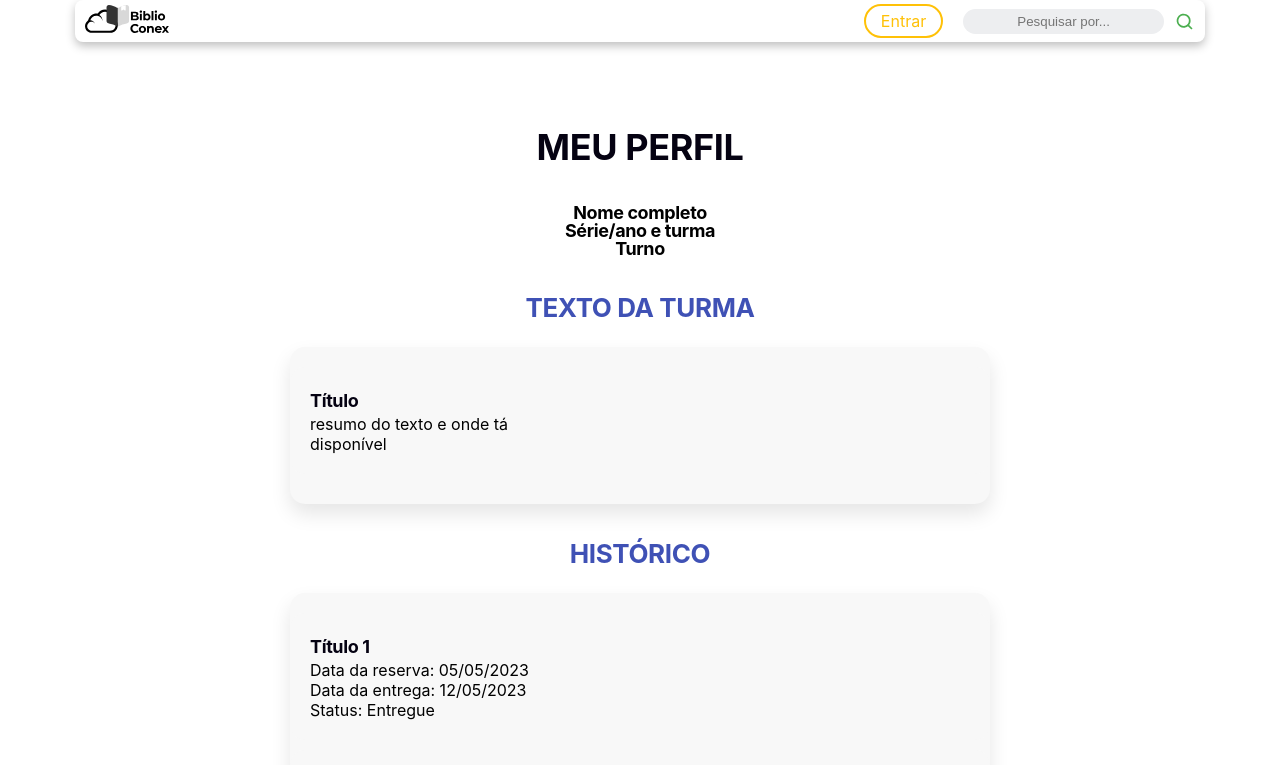
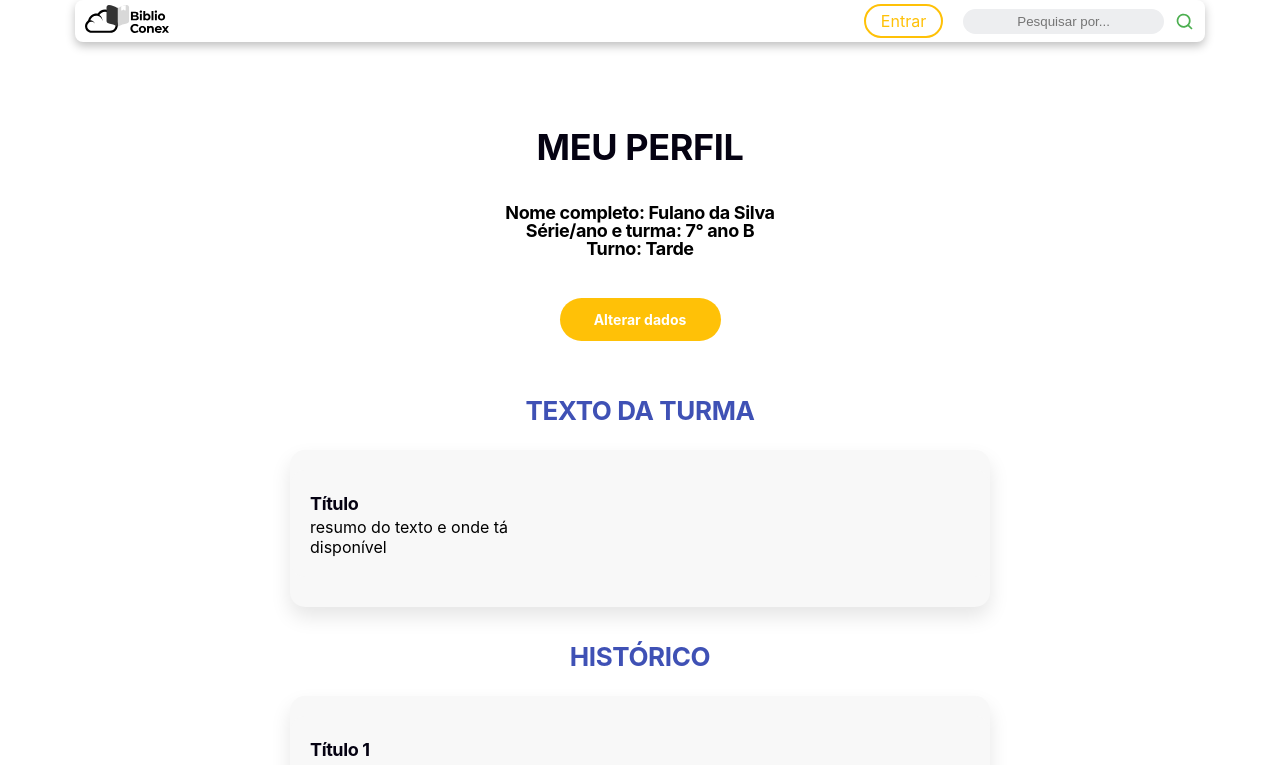
Before and after one commit to ES-231-gp2/frontend, a React (Create React App) app in the folder biblioconex/: page /aluno in a window 1280 px wide. Shown: the top 765 px of the page. Built offline with nearby package versions, Linux system fonts and the light colour scheme.

Commit message:
add botao de alterar dados do aluno

```diff
--- a/biblioconex/src/containers/Perfis/Aluno.js
+++ b/biblioconex/src/containers/Perfis/Aluno.js
@@ -1,14 +1,46 @@
+import { useState } from "react";
 import "./aluno.css"
 
 function Aluno() {
+
+    const [isEditing, setEditing] = useState(false);
+    const [name, setName] = useState('Fulano da Silva');
+    const [classInfo, setClassInfo] = useState('7° ano B');
+    const [shift, setShift] = useState('Tarde');
+
+    const handleEditClick = () => {
+      setEditing(true);
+    };
+
+    const handleSaveClick = () => {
+      setEditing(false);
+      // Você pode adicionar aqui a lógica para salvar as informações em algum lugar, como em um banco de dados.
+    };
+
     return (
         <div className='Aluno-contents'>
-            <h1 class='titulo'>MEU PERFIL</h1>
-            <div class='info'>
-            <p>Nome completo</p>
-            <p>Série/ano e turma</p>
-            <p>Turno</p>
-            </div>
+            <h1 className='titulo'>{isEditing ? 'EDITAR PERFIL' : 'MEU PERFIL'}</h1>
+      <div className='info'>
+        {isEditing ? (
+          <>
+            <input type="text" value={name} onChange={(e) => setName(e.target.value)} />
+            <input type="text" value={classInfo} onChange={(e) => setClassInfo(e.target.value)} />
+            <input type="text" value={shift} onChange={(e) => setShift(e.target.value)} />
+          </>
+        ) : (
+          <>
+            <p>Nome completo: {name}</p>
+            <p>Série/ano e turma: {classInfo}</p>
+            <p>Turno: {shift}</p>
+          </>
+        )}
+      </div>
+
+      {isEditing ? (
+        <div className='botao' style={{ alignSelf: "center", background: "#FFC107", marginBottom: '50px' }} onClick={handleSaveClick}>Salvar</div>
+      ) : (
+        <div className='botao' style={{ alignSelf: "center", background: "#FFC107", marginBottom: '50px' }} onClick={handleEditClick}>Alterar dados</div>
+      )}
 
 
             <h2 className='titulo-secao-aluno'>TEXTO DA TURMA</h2>
@@ -68,6 +100,8 @@ function Aluno() {
                 </div>
                 {/* falta o sistema de páginas */}
             </div>
+
+
         </div>
     );
 }
```
